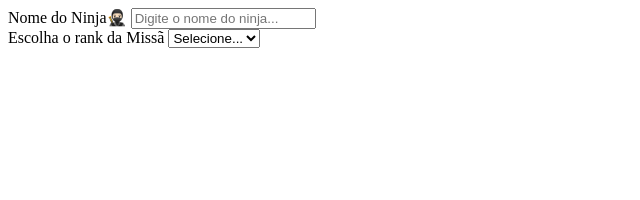
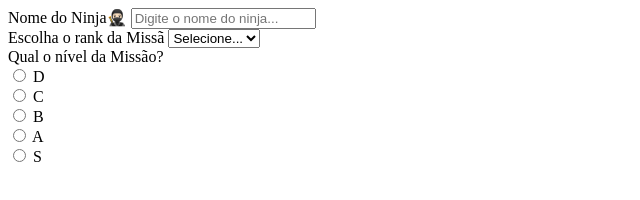
Before and after one commit to Luanafollegati/progresso-html, a plain HTML site: page pages/formulario.html in a window 1280 px wide. Shown: the whole page, without its empty margins (0-640 px from the left). Drawn offline with Linux system fonts and the light colour scheme.

Commit message:
feat: Conclui a terceira parte da missão ninja

```diff
--- a/pages/formulario.html
+++ b/pages/formulario.html
@@ -17,16 +17,49 @@
           required
         />
       </div>
-
-      <div class="rank"></div>
+      <div class="rank">
         <label for="rank">Escolha o rank da Missã</label>
         <select name="rank" id="rank">
-            <option value="">Selecione...</option>
-            <option value="genin">Genin</option>
-            <option value="chunin">Chunin</option>
-            <option value="jonin">Jonin</option>
-            <option value="kage">Kage</option>
+          <option value="">Selecione...</option>
+          <option value="genin">Genin</option>
+          <option value="chunin">Chunin</option>
+          <option value="jonin">Jonin</option>
+          <option value="kage">Kage</option>
         </select>
+      </div>
+      <div class="tipo">
+        <label for="tipo">Qual o nível da Missão?</label>
+        <div>
+          <label for="d">
+            <input type="radio" name="tipo" value="d" />
+            D
+          </label>
+        </div>
+        <div>
+          <label for="c">
+            <input type="radio" name="tipo" value="c" />
+            C
+          </label>
+        </div>
+        <div>
+          <label for="b">
+            <input type="radio" name="tipo" value="b" />
+            B
+          </label>
+        </div>
+        <div>
+          <label for="a">
+            <input type="radio" name="tipo" value="a" />
+            A
+          </label>
+        </div>
+        <div>
+          <label for="s">
+            <input type="radio" name="tipo" value="s" />
+            S
+          </label>
+        </div>
+      </div>
     </form>
   </body>
 </html>
```
